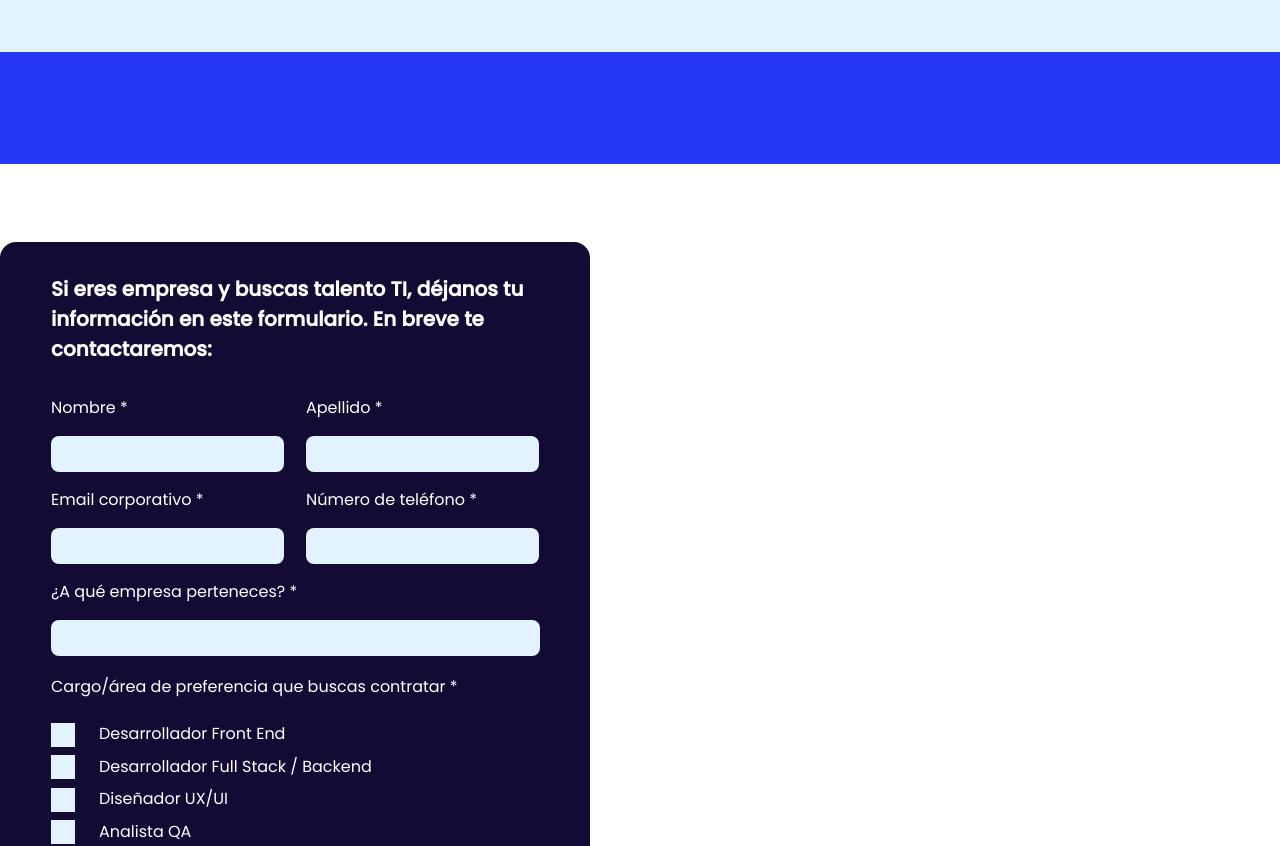
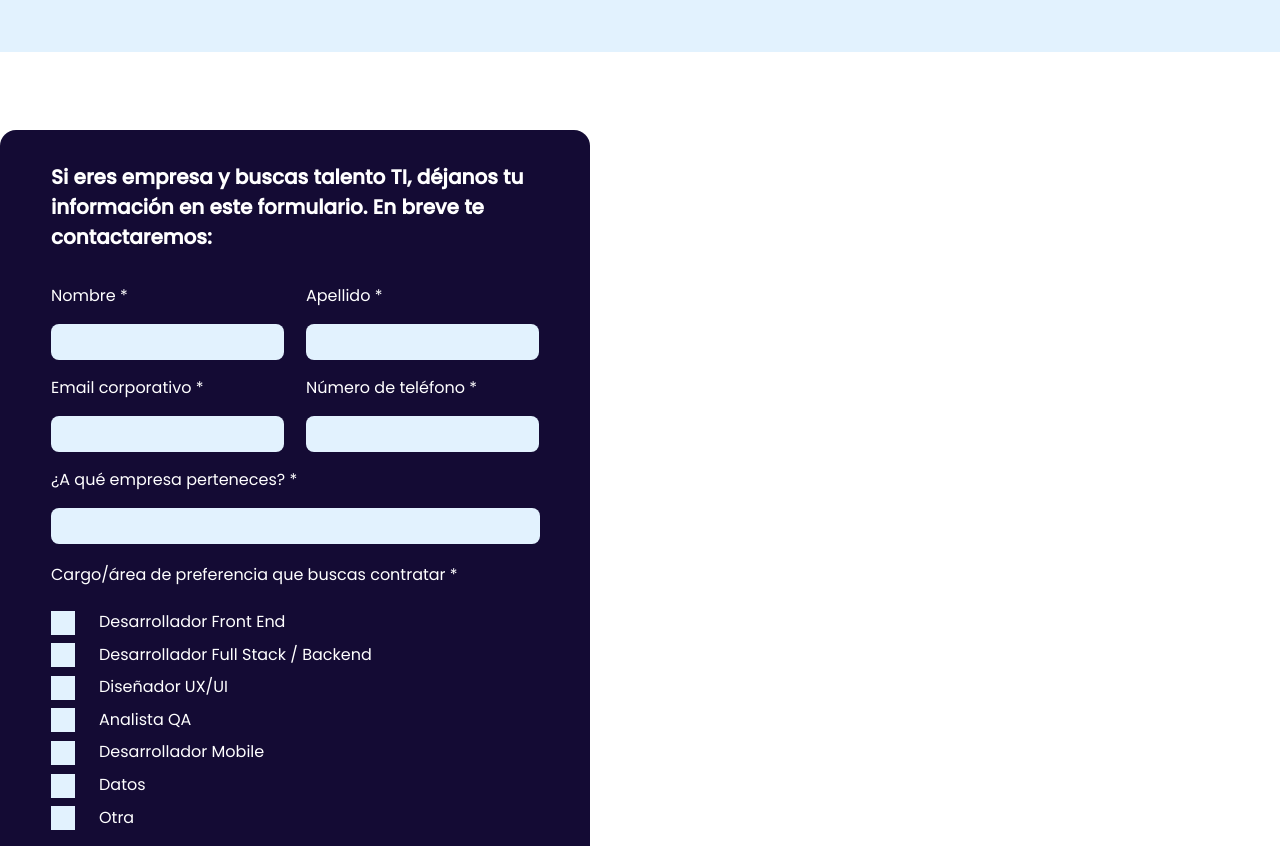
Before and after one commit to dlab-team/C11-Frontend, a React (Vite) app: page / in a window 1280 px wide. Shown: the part 660-1506 px from the top of the page. Built offline with nearby package versions, Linux system fonts and the light colour scheme.

Commit message:
fix: margin-buttom agregado, footer esta debajo

```diff
--- a/src/components/Landing/LandingForm.jsx
+++ b/src/components/Landing/LandingForm.jsx
@@ -2,7 +2,7 @@ import React from "react";
 
 export default function LandingForm() {
   return (
-    <form className="bg-[#140B34] w-[393px] sm:w-[590px] h-[852px] sm:h-[1007px] sm:mt-[78px] sm:rounded-[16px] text-[color:white] pb-0 pt-[32px] pl-[33px] sm:pl-[51px] pr-[27px] sm:pr-[50px] flex flex-col relative">
+    <form className="bg-[#140B34] w-[393px] sm:w-[590px] h-[852px] sm:h-[1007px] sm:mt-[78px] sm:mb-[98px] sm:rounded-[16px] text-[color:white] pb-0 pt-[32px] pl-[33px] sm:pl-[51px] pr-[27px] sm:pr-[50px] flex flex-col relative">
       <p className="text-[15px] sm:text-[20px] font-semibold h-[92px] sm:h-[90px] mb-[6px] sm:mb-[32px]">
         Si eres empresa y buscas talento TI, déjanos tu información en este
         formulario. En breve te contactaremos:
--- a/src/pages/landing/Home.jsx
+++ b/src/pages/landing/Home.jsx
@@ -7,8 +7,8 @@ const Home = () => {
     <>
       <div></div>
       <ProgramExplanation />
+      <LandingForm />
       <Footer />
-      <LandingForm />
     </>
   );
 };
```
